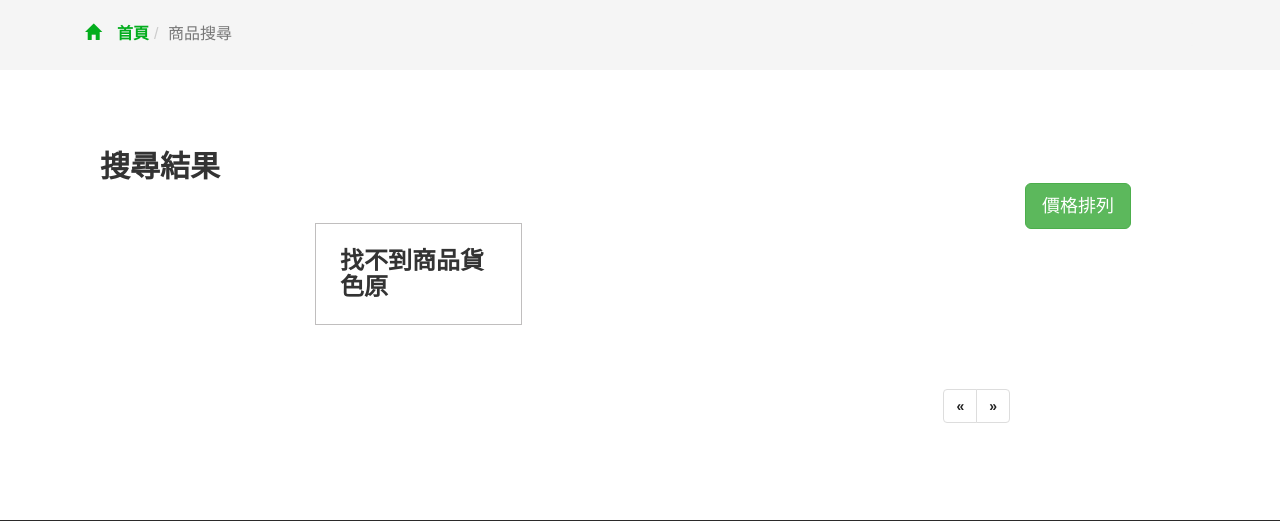
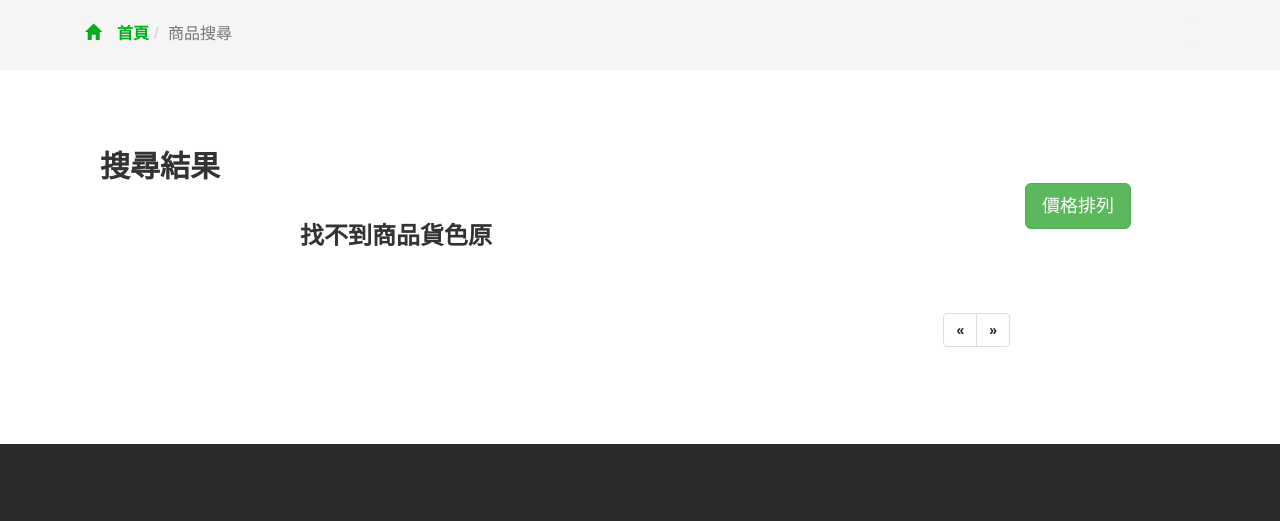
Before and after one commit to TaipeiTechTeaTransactionTeam/BackEnd, a Django app: template storeApp/templates/storeApp/search.html in a window 1280 px wide. Shown: the part 222-743 px from the top of the page. Run offline with Django 3.2, Linux system fonts and the light colour scheme; the template is opened without the code that fills it, so the values that code supplies are empty; some libraries are stand-ins or nearby versions.

Commit message:
排版bug修改完成

```diff
--- a/storeApp/templates/storeApp/search.html
+++ b/storeApp/templates/storeApp/search.html
@@ -32,14 +32,16 @@
         <div class="col-md-8 products-right">
           <!-- {{ products }} -->
           <div class="agile_top_brands_grids">
+              {%block oneProductSearch%}
+              {% if products %}
+              {% for product in products %}
             <div class="col-md-4 top_brand_left">
               <div class="hover14 column">
                 <div class="agile_top_brand_left_grid">
+                    <div class="agile_top_brand_left_grid_pos">
+                    </div>
                   <div class="agile_top_brand_left_grid1">
                     <!--一筆搜尋結果區塊-->
-                    {%block oneProductSearch%}
-                    {% if products %}
-                    {% for product in products %}
                     <figure>
                       <div class="snipcart-item block">
                         <div class="snipcart-thumb">
@@ -75,18 +77,17 @@
                         <!--加入購物車的小視窗-->
                       </div>
                     </figure>
-                    {% endfor %}
-                    {% else %}
-                    <h3>找不到商品貨色原</h3>
-                    {% endif %}
-                    {%endblock oneProductSearch%}
                     <!--一筆搜尋結果區塊-->
                   </div>
                 </div>
               </div>
               <!--一筆搜尋結果顯示-->
             </div>
-            <div class="col-md-4 top_brand_left"></div>
+            {% endfor %}
+            {% else %}
+            <h3>找不到商品貨色原</h3>
+            {% endif %}
+            {%endblock oneProductSearch%}
             <div class="clearfix"> </div>
           </div>
           <!--- 換頁按鈕 -->
```
